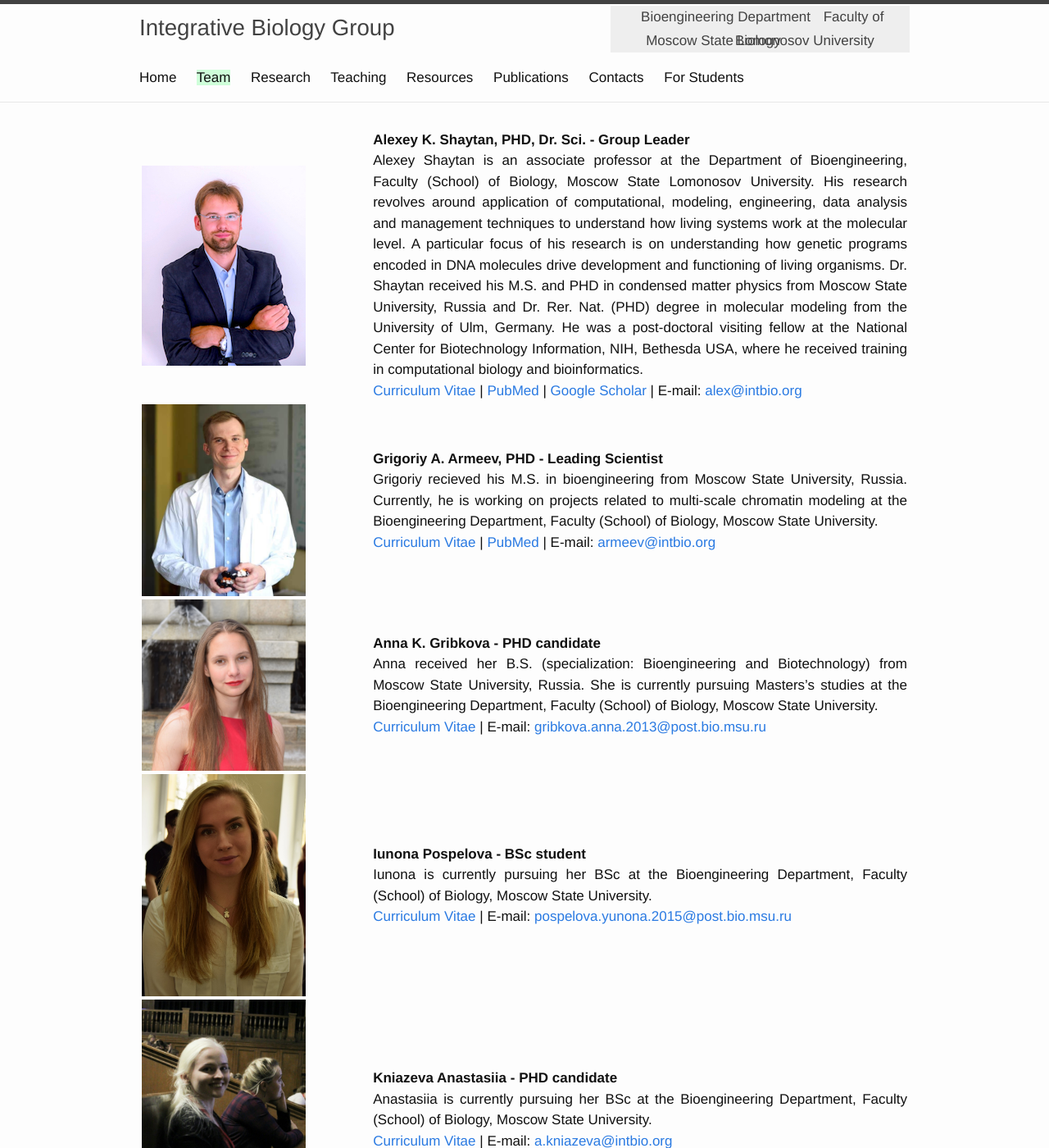
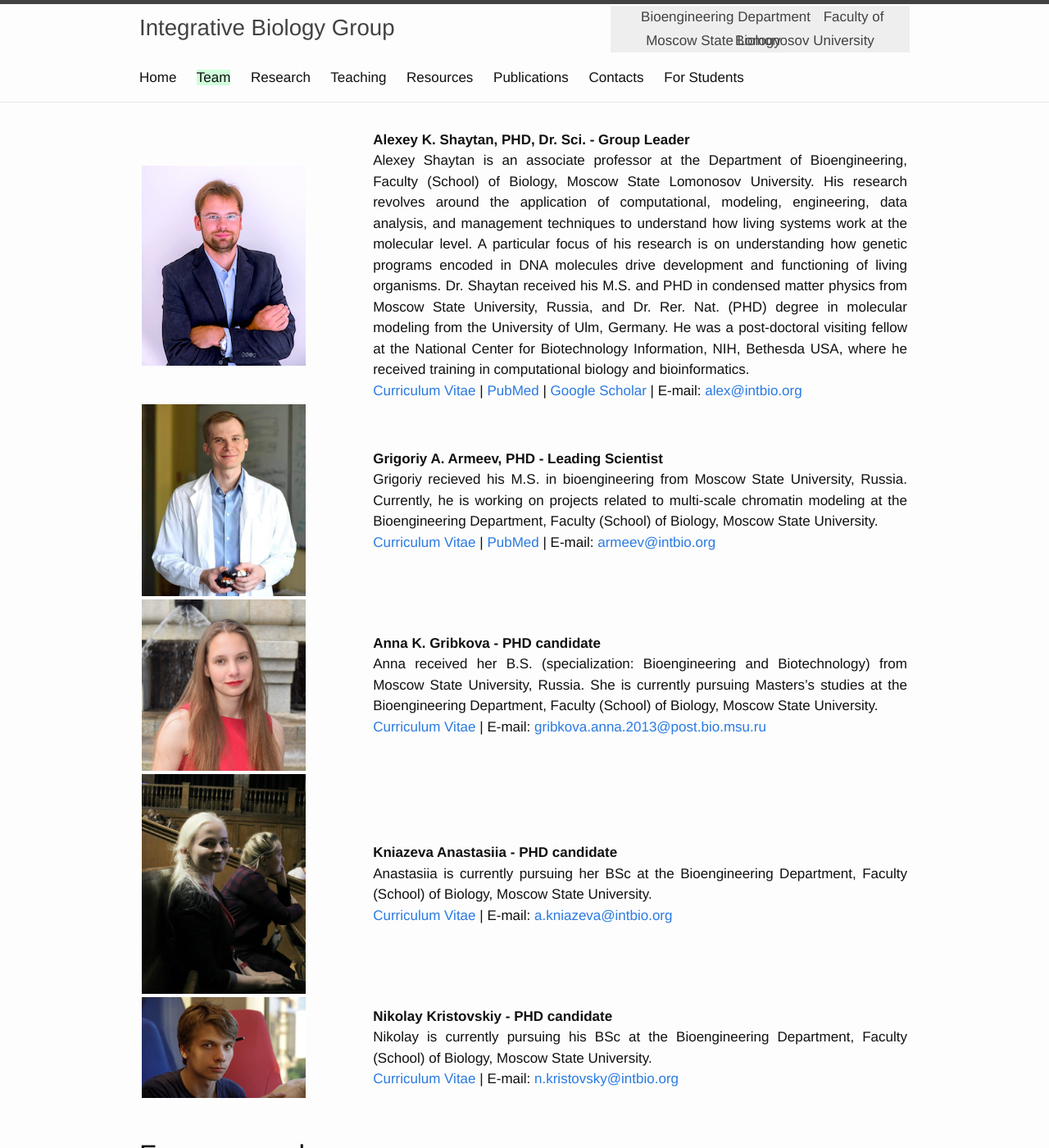
Before and after one commit to intbio/intbio.github.io, a Jekyll site: the page built from 2team.md, in a window 1280 px wide and 1400 px high. Shown: the whole window at 82% size. Built offline with Jekyll 4.4.1, drawn with Linux system fonts in a browser that asks for light colours; some of the changed text lies outside the part shown.

Commit message:
Update 2team.md

```diff
--- a/2team.md
+++ b/2team.md
@@ -31,12 +31,6 @@ Currently, he is working on projects related to multi-scale chromatin modeling a
 <td markdown="span"> <img src="{{ "/assets/photo_akg.jpg" | relative_url }}" width="200px" /> </td>
 <td markdown="span"><b>Anna K. Gribkova - PHD candidate</b> <br> Anna received her B.S. (specialization: Bioengineering and Biotechnology) from Moscow State University, Russia. She is currently pursuing Masters's studies at the Bioengineering Department, Faculty (School) of Biology, Moscow State University.<br>
 [Curriculum Vitae]({{ "/cv/akg.pdf" | relative_url }}) | E-mail: [gribkova.anna.2013@post.bio.msu.ru](mailto:gribkova.anna.2013@post.bio.msu.ru)
-</td>
-</tr>
- <tr>
-<td markdown="span"> <img src="{{ "/assets/photo_iup.jpg" | relative_url }}" width="200px" /> </td>
-<td markdown="span"><b>Iunona Pospelova - BSс student</b> <br> Iunona is currently pursuing her BSс at the Bioengineering Department, Faculty (School) of Biology, Moscow State University.<br>
-[Curriculum Vitae]({{ "/cv/CV_Iunona_Pospelova.pdf" | relative_url }}) | E-mail: [pospelova.yunona.2015@post.bio.msu.ru](mailto:pospelova.yunona.2015@post.bio.msu.ru)
 </td>
 </tr>
 
@@ -59,7 +53,7 @@ Currently, he is working on projects related to multi-scale chromatin modeling a
 </tbody>
 </table>
 
-
+<br>
 ## Former members
 
 
```
Also changed, not shown: other parts of 2team.md (+2 -2 lines).
